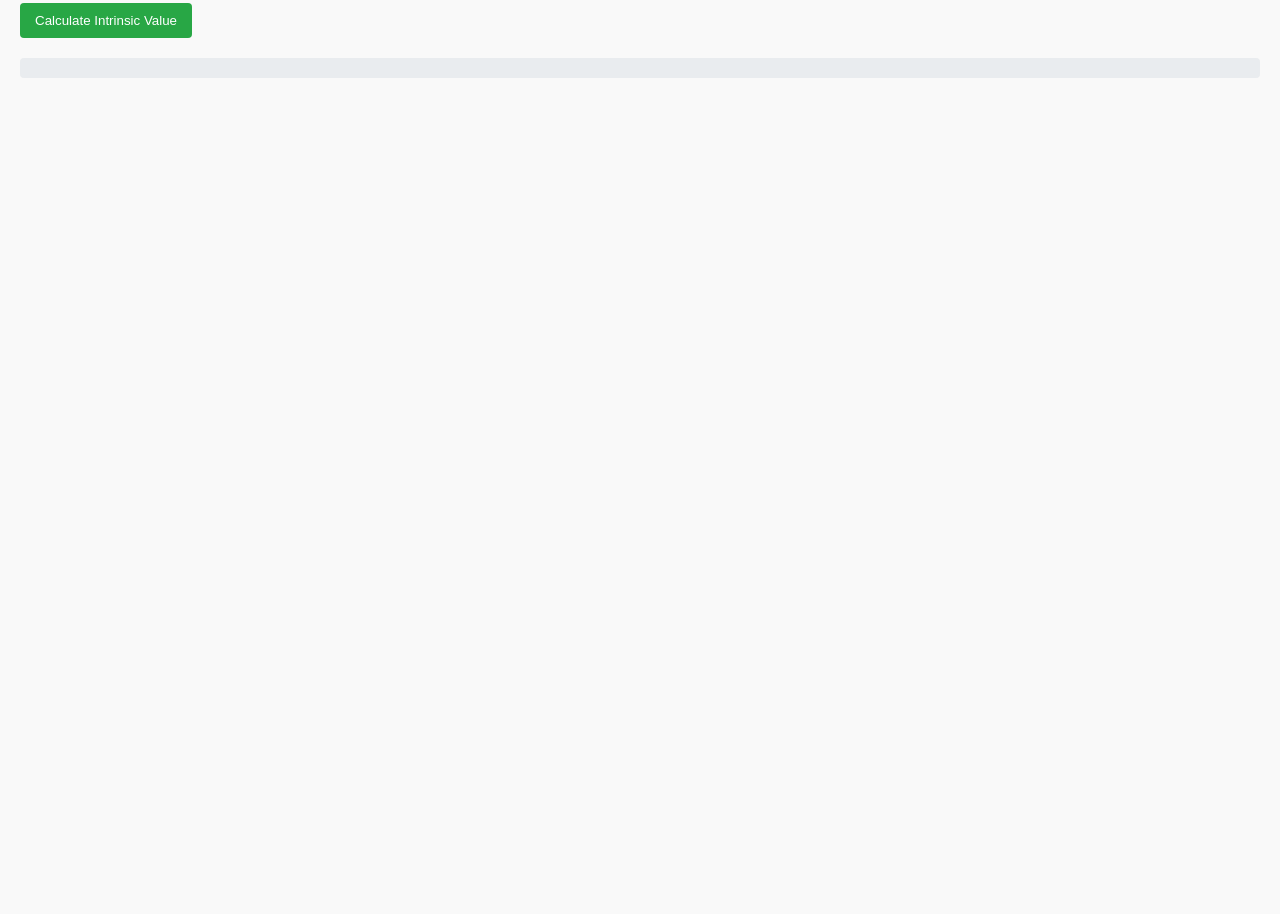
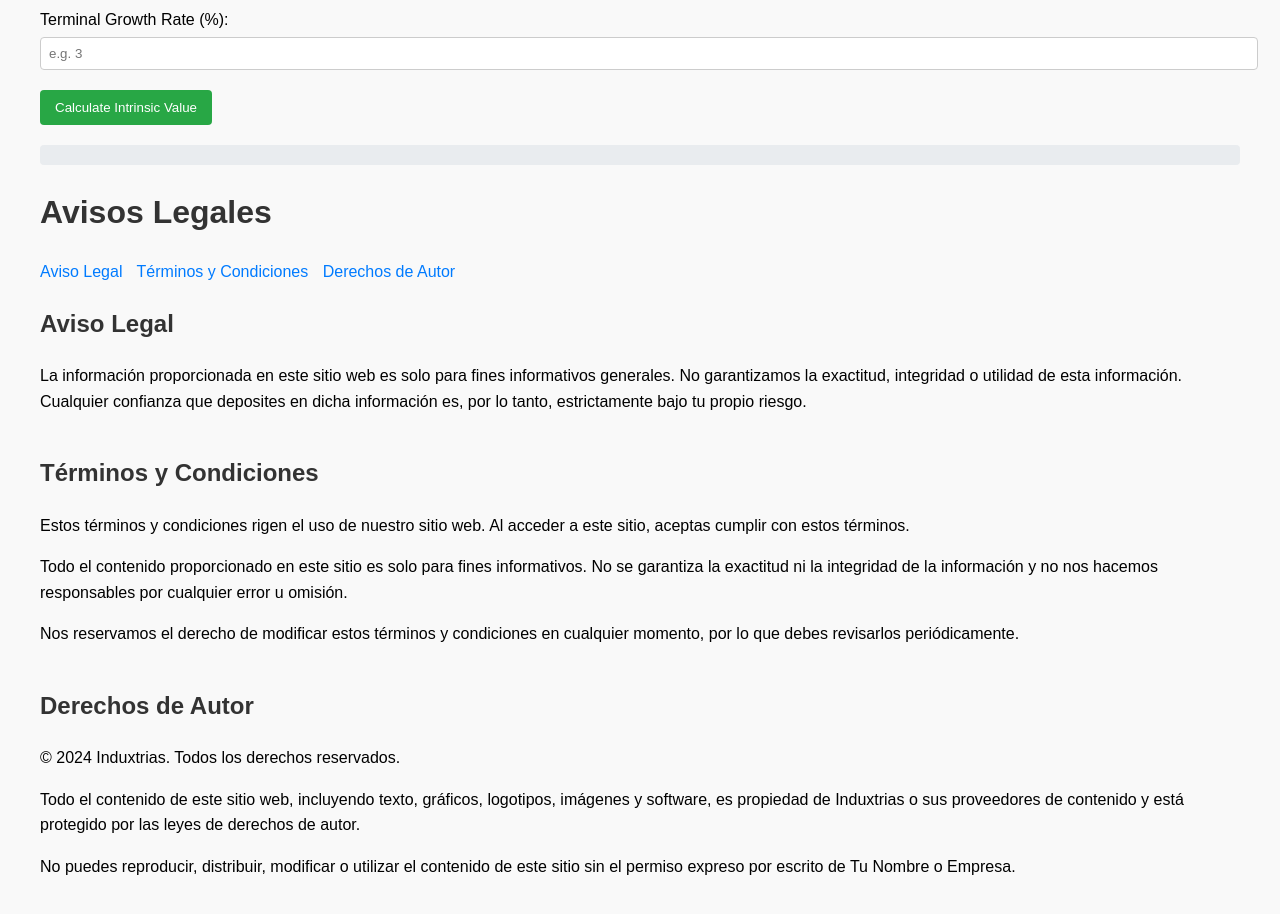
Before and after one commit to induxtrias/Intrinsic-Value-Calculator, a plain HTML site: page index.html in a window 1280 px wide. Shown: the part 488-1402 px from the top of the page. Before the commit the page ends 800 px from the top, so only its background shows below. Drawn offline with Linux system fonts and the light colour scheme.

Commit message:
Update index.html

```diff
--- a/index.html
+++ b/index.html
@@ -85,3 +85,67 @@
     </script>
 </body>
 </html>
+<!DOCTYPE html>
+<html lang="es">
+<head>
+  <meta charset="UTF-8">
+  <title>Avisos Legales</title>
+  <style>
+    body {
+      font-family: Arial, sans-serif;
+      margin: 40px;
+      line-height: 1.6;
+    }
+    h1, h2 {
+      color: #333;
+    }
+    nav {
+      margin-bottom: 20px;
+    }
+    nav a {
+      margin-right: 10px;
+      color: #007bff;
+      text-decoration: none;
+    }
+    nav a:hover {
+      text-decoration: underline;
+    }
+    section {
+      margin-bottom: 40px;
+    }
+  </style>
+</head>
+<body>
+  <header>
+    <h1>Avisos Legales</h1>
+    <nav>
+      <a href="#aviso-legal">Aviso Legal</a>
+
+      <a href="#terminos-y-condiciones">Términos y Condiciones</a>
+
+      <a href="#derechos-de-autor">Derechos de Autor</a>
+    </nav>
+  </header>
+
+  <section id="aviso-legal">
+    <h2>Aviso Legal</h2>
+    <p>La información proporcionada en este sitio web es solo para fines informativos generales. No garantizamos la exactitud, integridad o utilidad de esta información. Cualquier confianza que deposites en dicha información es, por lo tanto, estrictamente bajo tu propio riesgo.</p>
+  </section>
+
+    <section id="terminos-y-condiciones">
+    <h2>Términos y Condiciones</h2>
+    <p>Estos términos y condiciones rigen el uso de nuestro sitio web. Al acceder a este sitio, aceptas cumplir con estos términos.</p>
+    <p>Todo el contenido proporcionado en este sitio es solo para fines informativos. No se garantiza la exactitud ni la integridad de la información y no nos hacemos responsables por cualquier error u omisión.</p>
+    <p>Nos reservamos el derecho de modificar estos términos y condiciones en cualquier momento, por lo que debes revisarlos periódicamente.</p>
+  </section>
+
+
+
+  <section id="derechos-de-autor">
+    <h2>Derechos de Autor</h2>
+    <p>© 2024 Induxtrias. Todos los derechos reservados.</p>
+    <p>Todo el contenido de este sitio web, incluyendo texto, gráficos, logotipos, imágenes y software, es propiedad de Induxtrias o sus proveedores de contenido y está protegido por las leyes de derechos de autor.</p>
+    <p>No puedes reproducir, distribuir, modificar o utilizar el contenido de este sitio sin el permiso expreso por escrito de Tu Nombre o Empresa.</p>
+  </section>
+</body>
+</html>
```
